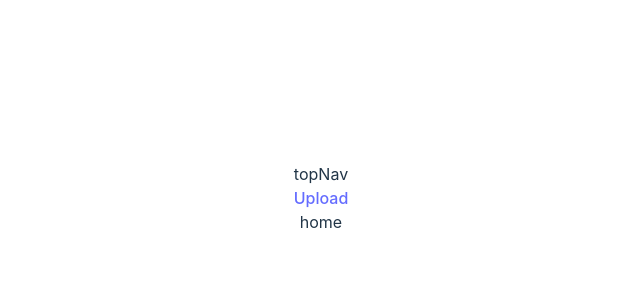
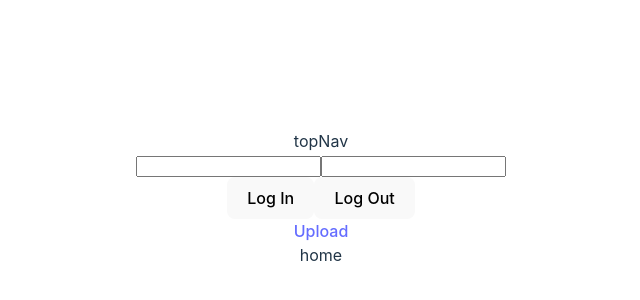
Before and after one commit to CodeOp-tech/fs35-team-B, a React (Vite) app in the folder client/: page / in a window 1280 px wide. Shown: the part 202-502 px from the top of the page, without its empty margins (319-959 px from the left). Built offline with nearby package versions, Linux system fonts and the light colour scheme.

Commit message:
partial topnav

```diff
--- a/client/src/components/TopNav.jsx
+++ b/client/src/components/TopNav.jsx
@@ -10,6 +10,15 @@ const TopNav = () => {
     username: "",
     password: "",
   });
+
+  const [data, setData] = useState(null);
+
+  const { username, password } = credentials;
+
+  const handleChange = (e) => {
+    const { name, value } = e.target;
+    setCredentials({ ...credentials, [name]: value });
+  };
 
   const login = async () => {
     try {
@@ -36,10 +45,36 @@ const TopNav = () => {
   return (
     //build simple visual tests: 2 inputs, username, pass, button
     //needs handleinputchange to set creds
-
+    <>
     <div>topNav</div>
+      <div>
+        <input
+        value={username}
+        onChange={handleChange}
+        name='username'
+        type='text'
+        className=''
+        />
+        <input
+        value={password}
+        onChange={handleChange}
+        name='password'
+        type='password'
+        className=''
+        />
+      </div>
+      <div>
+        <button className='' onClick={login}>
+          Log In
+        </button>
+        <button className='' onClick={{logout}}>
+          Log Out
+        </button>
+      </div>
 
 
+
+    </>
   )
 };
 
```
